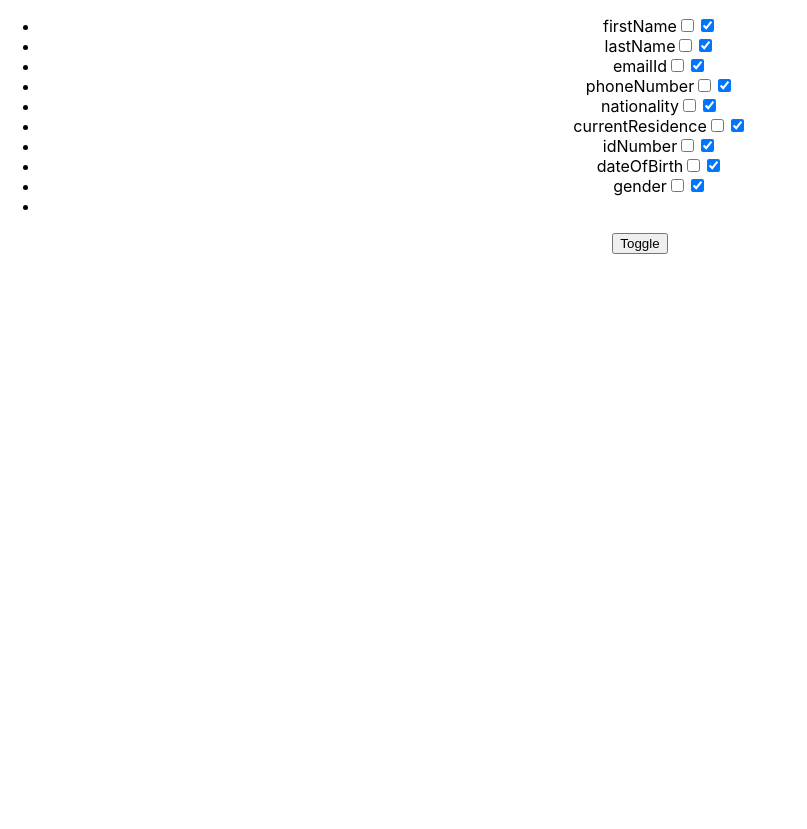
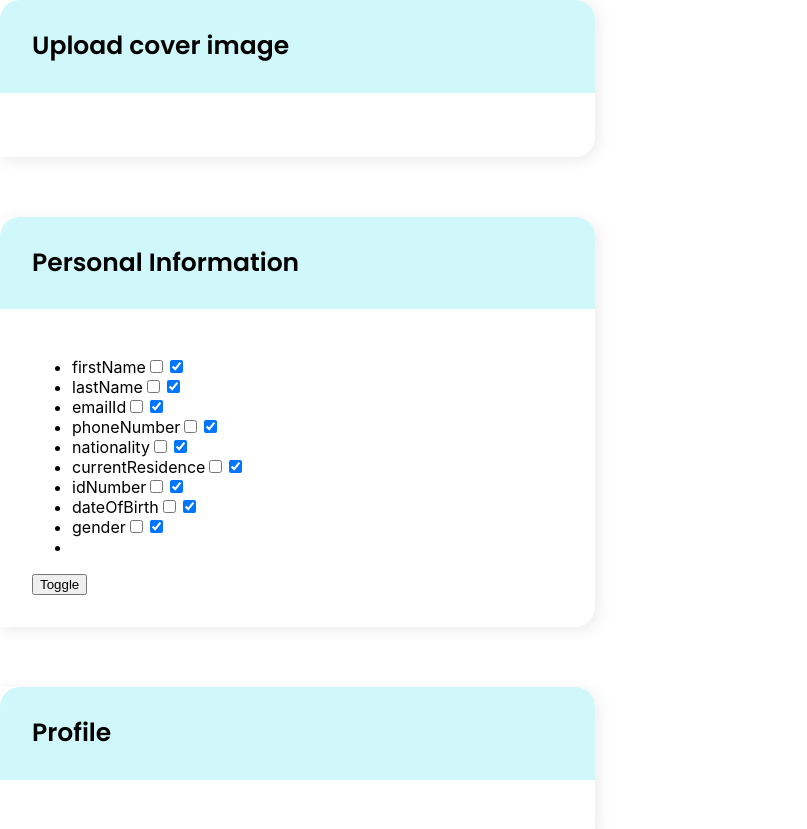
Before and after one commit to mrpeski/gusto, a React (Create React App) app: page / in a window 1280 px wide. Shown: the top 829 px of the page, without its empty margins (0-807 px from the left). Before the commit the page ends 800 px from the top, so only its background shows below. Built offline with nearby package versions, Linux system fonts and the light colour scheme.

Commit message:
Introduce Section

```diff
--- a/src/App.tsx
+++ b/src/App.tsx
@@ -1,5 +1,4 @@
 import React, { ChangeEvent, FormEventHandler } from 'react';
-import './App.css';
 import {
   initialState,
   personalInfoReducer,
@@ -9,6 +8,7 @@ import {
 import SimpleField from './components/SimpleField';
 import Question from './components/Question';
 import withToggle from './components/withToggle';
+import Section from './components/Section';
 
 interface  Props {
   onSave: (arg: QuestionConfig) => void
@@ -42,6 +42,10 @@ function App() {
   // console.log(personalInfo)
   return (
     <div className="App">
+      <Section title={'Upload cover image'}>
+
+      </Section>
+      <Section title={'Personal Information'}>
         <ul onChange={delegateChangeHandler as FormEventHandler}>
           {
             fieldsArr.map(field => <li key={field} data-target={field}>
@@ -59,6 +63,13 @@ function App() {
           }
         </ul>
         <QuestionToggle onSave={handleQuestion}/>
+      </Section>
+      <Section title={'Profile'}>
+
+      </Section>
+      <Section title={'Additional questions'}>
+
+      </Section>
     </div>
   );
 }
--- /dev/null
+++ b/src/components/Section.tsx
@@ -0,0 +1,38 @@
+import React from "react";
+
+const Section = ({title, children}) => {
+    return <section style={styles.container}>
+        <h4 style={styles.title}>{title}</h4>
+        <article style={styles.content}>
+            {children}
+        </article>
+    </section>
+}
+
+const styles = {
+    title: {
+        borderRadius: '20px 20px 0px 0px',
+        padding: '32px',
+        background: '#D0F7FA',
+        color: 'black',
+        fontFamily: 'Poppins, sans-serif',
+        fontSize: '25px',
+        fontStyle: 'normal',
+        fontWeight: 600,
+        lineHeight: '114%',
+        margin: 0
+    },
+    content: {
+        padding: '32px',
+        background: 'white',
+        borderRadius: '0px 20px 20px 0px',
+    },
+    container: {
+        maxWidth: 595,
+        boxShadow: '3px 3px 14px 0px rgba(190, 190, 190, 0.30)',
+        borderRadius: '0px 20px 20px 0px',
+        marginBottom: 60
+    }
+}
+
+export default Section
```
Lines whose indentation alone changed are shown as unchanged.
